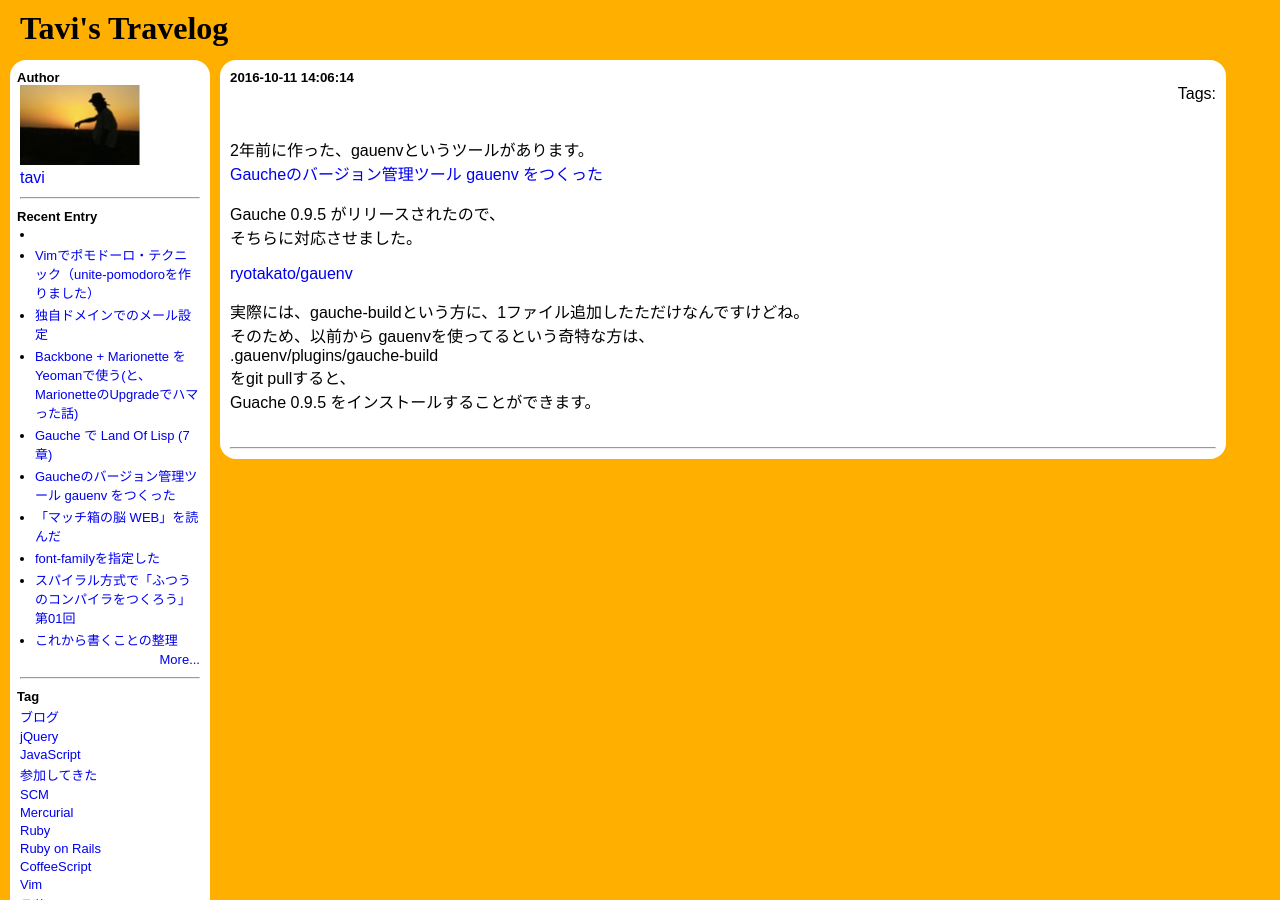
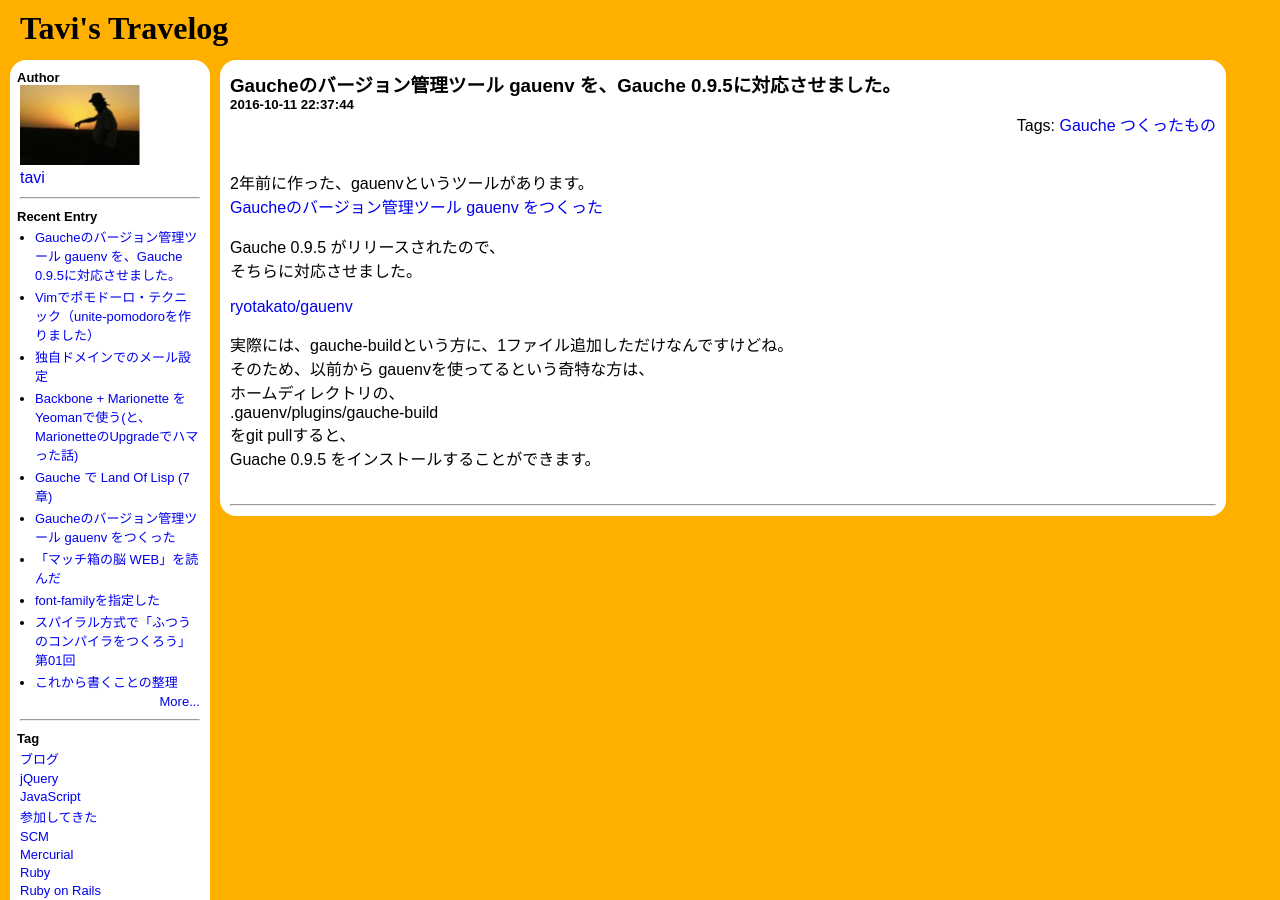
Before and after one commit to ryotakato/ryotakato.github.io, a Jekyll site: the page built from index.md, in a window 1280 px wide and 900 px high. Built offline with Jekyll 4.4.1, drawn with Linux system fonts in a browser that asks for light colours.

Commit message:
recover miss title

```diff
--- a/_posts/2016-10-11-gauenv-for-0.9.5.md
+++ b/_posts/2016-10-11-gauenv-for-0.9.5.md
@@ -1,6 +1,6 @@
 ---
 layout: post
-title: "Gaucheのバージョン管理ツール gauenv を、Gauche 0.9.5に対応させました。
+title: "Gaucheのバージョン管理ツール gauenv を、Gauche 0.9.5に対応させました。"
 tags : [Gauche, つくったもの]
 date: 2016-10-11 22:37:44
 ---
@@ -14,8 +14,9 @@ Gauche 0.9.5 がリリースされたので、
 
 [ryotakato/gauenv](https://github.com/ryotakato/gauenv)
 
-実際には、gauche-buildという方に、1ファイル追加したただけなんですけどね。
+実際には、gauche-buildという方に、1ファイル追加しただけなんですけどね。
 そのため、以前から gauenvを使ってるという奇特な方は、
+ホームディレクトリの、
 .gauenv/plugins/gauche-build
 をgit pullすると、
 Guache 0.9.5 をインストールすることができます。
```
